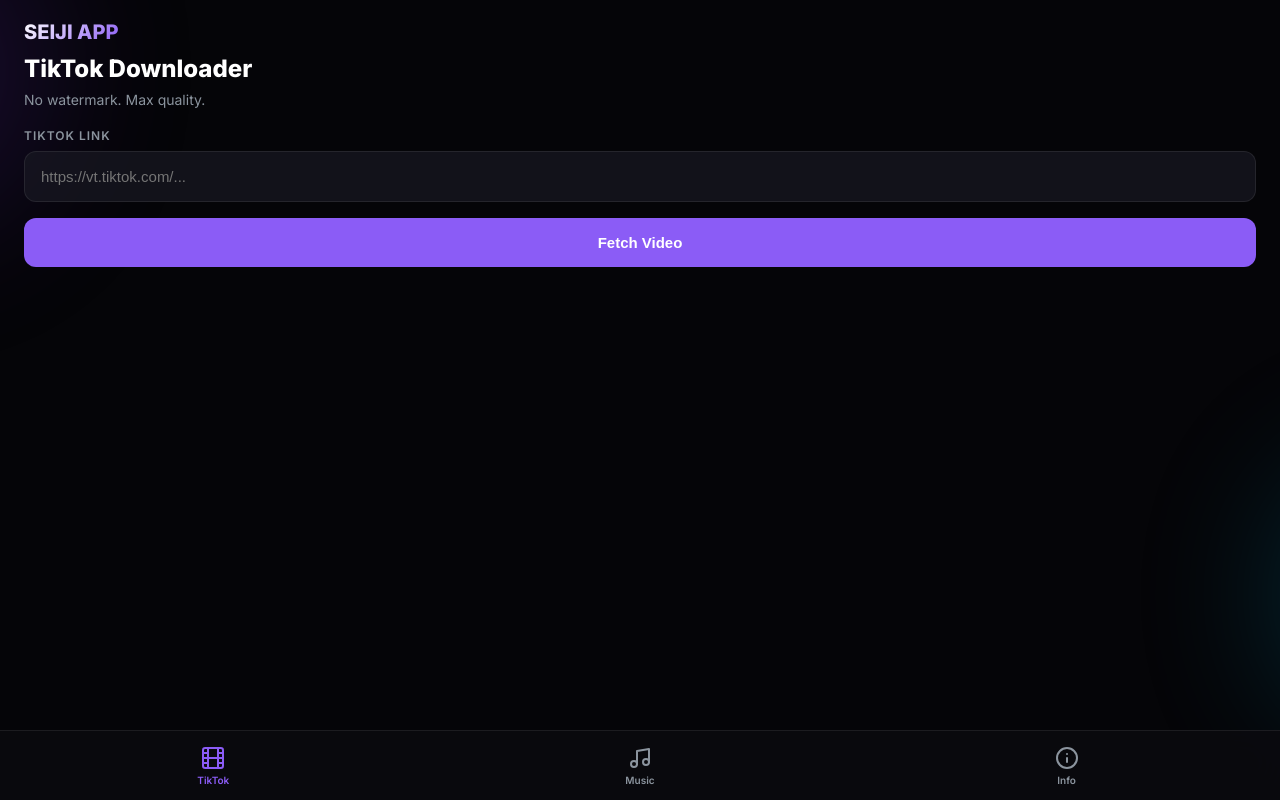
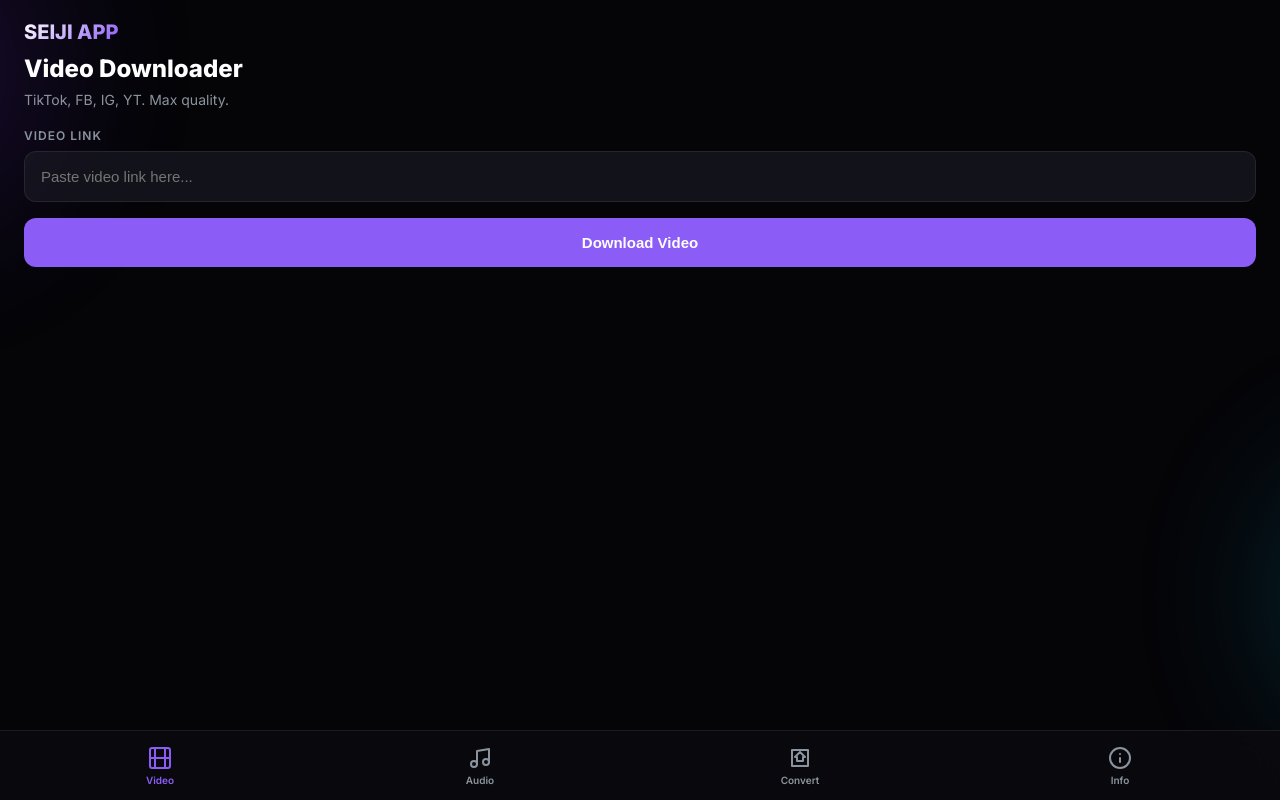
Before and after one commit to seijipromt-ai/seiji-vid-downloader, a Flask app: page / in a window 1280 px wide. Run offline with Flask 3, Linux system fonts and the light colour scheme.

Commit message:
Update index.html

```diff
--- a/templates/index.html
+++ b/templates/index.html
@@ -124,34 +124,58 @@
 
 <div class="page-container">
 
-  <!-- PAGE 1: TIKTOK -->
-  <div class="page active" id="page-tiktok">
-    <h1 style="font-size:24px; font-weight:800; margin-bottom:8px;">TikTok Downloader</h1>
-    <p style="color:var(--dim); font-size:14px;">No watermark. Max quality.</p>
+  <!-- PAGE 1: VIDEO DOWNLOADER -->
+  <div class="page active" id="page-video">
+    <h1 style="font-size:24px; font-weight:800; margin-bottom:8px;">Video Downloader</h1>
+    <p style="color:var(--dim); font-size:14px;">TikTok, FB, IG, YT. Max quality.</p>
 
     <div class="input-box">
-      <label>TikTok Link</label>
-      <input type="text" id="ttUrl" placeholder="https://vt.tiktok.com/..." />
-      <button id="ttBtn" onclick="fetchTikTok()">Fetch Video</button>
-      <div class="error" id="ttErr"></div>
+      <label>Video Link</label>
+      <input type="text" id="vidUrl" placeholder="Paste video link here..." />
+      <button id="vidBtn" onclick="fetchMedia('video')">Download Video</button>
+      <div class="error" id="vidErr"></div>
     </div>
 
-    <div class="result-card" id="ttResult">
+    <div class="result-card" id="vidResult">
       <div class="result-flex">
-        <img class="res-thumb" id="ttThumb" src="" style="display:block;">
+        <div class="res-thumb" style="background:rgba(139,92,246,0.1); color:var(--accent);">🎬</div>
         <div class="res-info">
-          <div class="res-title" id="ttTitle">Title</div>
-          <div class="res-desc" id="ttAuthor">Author</div>
+          <div class="res-title" id="vidTitle">Video Ready</div>
+          <div class="res-desc">Format: MP4 (No Watermark)</div>
         </div>
       </div>
-      <a href="#" id="ttDl" class="btn-dl">Save Video to Gallery</a>
+      <a href="#" id="vidDl" class="btn-dl" style="color:#c4b5fd; border-color:rgba(139,92,246,0.3); background:rgba(139,92,246,0.15);">Save Video to Gallery</a>
     </div>
   </div>
 
-  <!-- PAGE 2: VIDEO TO MUSIC -->
+  <!-- PAGE 2: AUDIO DOWNLOADER -->
   <div class="page" id="page-audio">
-    <h1 style="font-size:24px; font-weight:800; margin-bottom:8px;">Video to Music</h1>
-    <p style="color:var(--dim); font-size:14px;">Convert video files from your gallery to 320kbps MP3.</p>
+    <h1 style="font-size:24px; font-weight:800; margin-bottom:8px;">Audio Downloader</h1>
+    <p style="color:var(--dim); font-size:14px;">Extract MP3 from any video link.</p>
+
+    <div class="input-box">
+      <label>Video Link</label>
+      <input type="text" id="audUrl" placeholder="Paste link for MP3..." />
+      <button id="audBtn" onclick="fetchMedia('audio')" style="background: var(--cyan);">Download MP3</button>
+      <div class="error" id="audErr"></div>
+    </div>
+
+    <div class="result-card" id="audResult">
+      <div class="result-flex">
+        <div class="res-thumb" style="background:rgba(6,182,212,0.1); color:var(--cyan);">🎵</div>
+        <div class="res-info">
+          <div class="res-title" id="audTitle">Audio Ready</div>
+          <div class="res-desc">Format: MP3 (High Quality)</div>
+        </div>
+      </div>
+      <a href="#" id="audDl" class="btn-dl" style="color:#67e8f9; border-color:rgba(6,182,212,0.3); background:rgba(6,182,212,0.15);">Save Music to Phone</a>
+    </div>
+  </div>
+
+  <!-- PAGE 3: GALLERY TO MP3 -->
+  <div class="page" id="page-convert">
+    <h1 style="font-size:24px; font-weight:800; margin-bottom:8px;">Gallery to MP3</h1>
+    <p style="color:var(--dim); font-size:14px;">Convert local video files to 320kbps MP3.</p>
 
     <div class="input-box">
       <label>Select Video from Gallery</label>
@@ -162,23 +186,23 @@
         Tap to select a video
       </label>
 
-      <button id="audBtn" onclick="uploadAudio()" style="background: var(--cyan);">Convert to MP3</button>
-      <div class="error" id="audErr"></div>
+      <button id="convBtn" onclick="uploadAudio()" style="background: #10B981;">Convert to MP3</button>
+      <div class="error" id="convErr"></div>
     </div>
 
-    <div class="result-card" id="audResult">
+    <div class="result-card" id="convResult">
       <div class="result-flex">
-        <div class="res-thumb" style="background:rgba(6,182,212,0.1); color:var(--cyan);">🎵</div>
+        <div class="res-thumb" style="background:rgba(16,185,129,0.1); color:#10B981;">💾</div>
         <div class="res-info">
-          <div class="res-title" id="audTitle">Audio Ready</div>
+          <div class="res-title" id="convTitle">Converted Successfully</div>
           <div class="res-desc">Format: MP3 (320kbps)</div>
         </div>
       </div>
-      <a href="#" id="audDl" class="btn-dl" style="color:#67e8f9; border-color:rgba(6,182,212,0.3); background:rgba(6,182,212,0.15);">Save Music to Phone</a>
+      <a href="#" id="convDl" class="btn-dl" style="color:#6ee7b7; border-color:rgba(16,185,129,0.3); background:rgba(16,185,129,0.15);">Save Music to Phone</a>
     </div>
   </div>
 
-  <!-- PAGE 3: INFO & DEVELOPER -->
+  <!-- PAGE 4: INFO -->
   <div class="page" id="page-info">
     <h1 style="font-size:24px; font-weight:800; margin-bottom:8px;">Developer & Tools</h1>
     <p style="color:var(--dim); font-size:14px;">About the creator and the tech stack.</p>
@@ -236,15 +260,19 @@
 
 </div>
 
-<!-- BOTTOM NAVIGATION -->
+<!-- BOTTOM NAVIGATION (4 TABS) -->
 <div class="bottom-nav">
-  <div class="nav-item active" onclick="switchPage('tiktok', this)">
-    <svg viewBox="0 0 24 24"><rect x="2" y="2" width="20" height="20" rx="2.18" ry="2.18"></rect><line x1="7" y1="2" x2="7" y2="22"></line><line x1="17" y1="2" x2="17" y2="22"></line><line x1="2" y1="12" x2="22" y2="12"></line><line x1="2" y1="7" x2="7" y2="7"></line><line x1="2" y1="17" x2="7" y2="17"></line><line x1="17" y1="17" x2="22" y2="17"></line><line x1="17" y1="7" x2="22" y2="7"></line></svg>
-    TikTok
+  <div class="nav-item active" onclick="switchPage('video', this)">
+    <svg viewBox="0 0 24 24"><rect x="2" y="2" width="20" height="20" rx="2.18" ry="2.18"></rect><line x1="7" y1="2" x2="7" y2="22"></line><line x1="17" y1="2" x2="17" y2="22"></line><line x1="2" y1="12" x2="22" y2="12"></line></svg>
+    Video
   </div>
   <div class="nav-item" onclick="switchPage('audio', this)">
     <svg viewBox="0 0 24 24"><path d="M9 18V5l12-2v13"></path><circle cx="6" cy="18" r="3"></circle><circle cx="18" cy="16" r="3"></circle></svg>
-    Music
+    Audio
+  </div>
+  <div class="nav-item" onclick="switchPage('convert', this)">
+    <svg viewBox="0 0 24 24"><path d="M4 4v16h16V4H4zm7 11h-2v-4H7l5-5 5 5h-2v4h-2z"/></svg>
+    Convert
   </div>
   <div class="nav-item" onclick="switchPage('info', this)">
     <svg viewBox="0 0 24 24"><circle cx="12" cy="12" r="10"></circle><line x1="12" y1="16" x2="12" y2="12"></line><line x1="12" y1="8" x2="12.01" y2="8"></line></svg>
@@ -260,52 +288,46 @@
     el.classList.add('active');
   }
 
-  async function fetchTikTok() {
-    const url = document.getElementById('ttUrl').value.trim();
-    const btn = document.getElementById('ttBtn');
-    const err = document.getElementById('ttErr');
-    const resCard = document.getElementById('ttResult');
+  // --- UNIVERSAL FETCH FOR VIDEO/AUDIO ---
+  async function fetchMedia(type) {
+    const isVid = type === 'video';
+    const url = document.getElementById(isVid ? 'vidUrl' : 'audUrl').value.trim();
+    const btn = document.getElementById(isVid ? 'vidBtn' : 'audBtn');
+    const err = document.getElementById(isVid ? 'vidErr' : 'audErr');
+    const resCard = document.getElementById(isVid ? 'vidResult' : 'audResult');
+
     if (!url) return;
 
-    btn.textContent = "Waking Server...";
+    btn.textContent = "Extracting...";
     btn.disabled = true;
     err.style.display = 'none';
     resCard.style.display = 'none';
 
-    const controller = new AbortController();
-    const timeoutId = setTimeout(() => controller.abort(), 30000); // 30s timeout
-
     try {
-      const r = await fetch('/api/tiktok', {
+      const r = await fetch('/api/extract', {
         method: 'POST',
         headers: {'Content-Type': 'application/json'},
-        body: JSON.stringify({ url }),
-        signal: controller.signal
+        body: JSON.stringify({ url: url, type: type })
       });
-      clearTimeout(timeoutId);
 
       const d = await r.json();
       if (!d.ok) throw new Error(d.err);
 
-      document.getElementById('ttTitle').textContent = d.data.title;
-      document.getElementById('ttAuthor').textContent = "@" + d.data.author;
-      document.getElementById('ttThumb').src = d.data.thumbnail || "https://via.placeholder.com/80";
-      document.getElementById('ttDl').href = `/download/tiktok?url=${encodeURIComponent(url)}`;
+      // Setup Download Link (Direct to our proxy for clean download)
+      const dlLink = document.getElementById(isVid ? 'vidDl' : 'audDl');
+      dlLink.href = `/api/download?url=${encodeURIComponent(d.data.direct_url)}&filename=seiji_${type}`;
 
       resCard.style.display = 'block';
     } catch (e) {
-      if (e.name === 'AbortError') {
-        err.textContent = "Server took too long to respond. Please try again.";
-      } else {
-        err.textContent = e.message;
-      }
+      err.textContent = e.message;
       err.style.display = 'block';
     } finally {
-      btn.textContent = "Fetch Video";
+      btn.textContent = isVid ? "Download Video" : "Download MP3";
       btn.disabled = false;
     }
   }
 
+  // --- GALLERY TO MP3 LOGIC ---
   function fileSelected() {
     const fileInput = document.getElementById('videoFile');
     const fileLabel = document.getElementById('fileLabel');
@@ -325,9 +347,9 @@
   async function uploadAudio() {
     const fileInput = document.getElementById('videoFile');
     const file = fileInput.files[0];
-    const btn = document.getElementById('audBtn');
-    const err = document.getElementById('audErr');
-    const resCard = document.getElementById('audResult');
+    const btn = document.getElementById('convBtn');
+    const err = document.getElementById('convErr');
+    const resCard = document.getElementById('convResult');
 
     if (!file) {
       err.textContent = "Please select a video file first.";
@@ -352,9 +374,7 @@
 
       if (!d.ok) throw new Error(d.err);
 
-      document.getElementById('audTitle').textContent = "Converted Successfully";
-      document.getElementById('audDl').href = d.data.download_url;
-
+      document.getElementById('convDl').href = d.data.download_url;
       resCard.style.display = 'block';
     } catch (e) {
       err.textContent = e.message;
```
